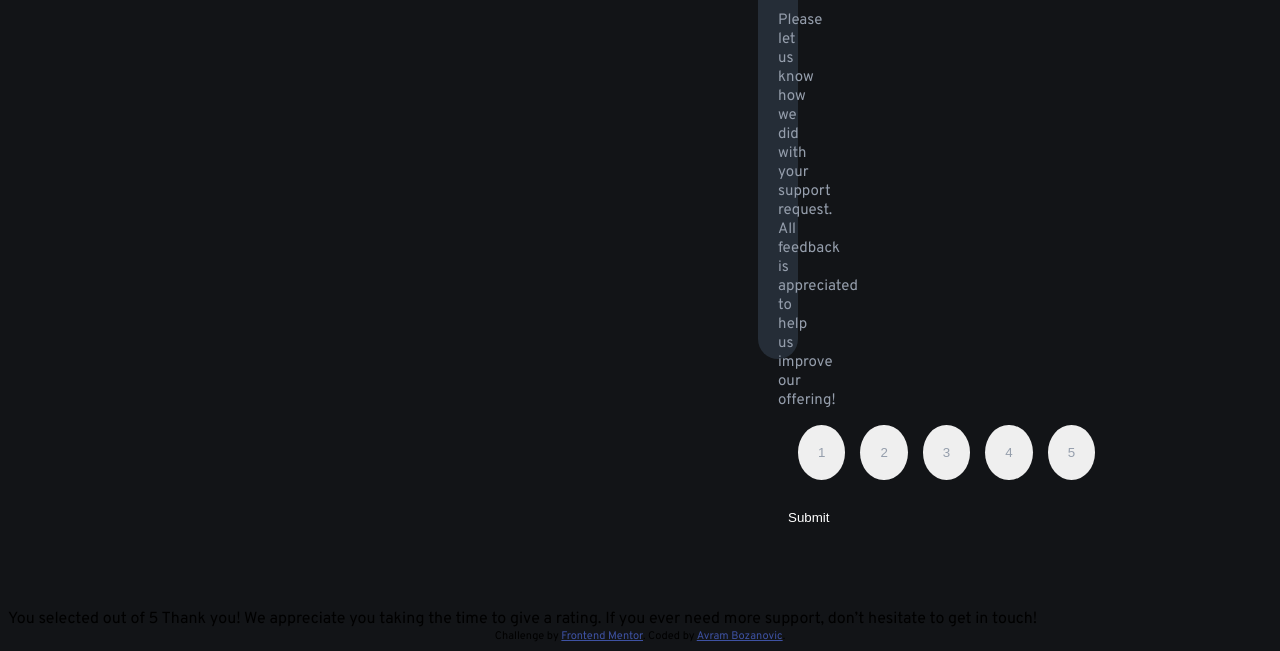
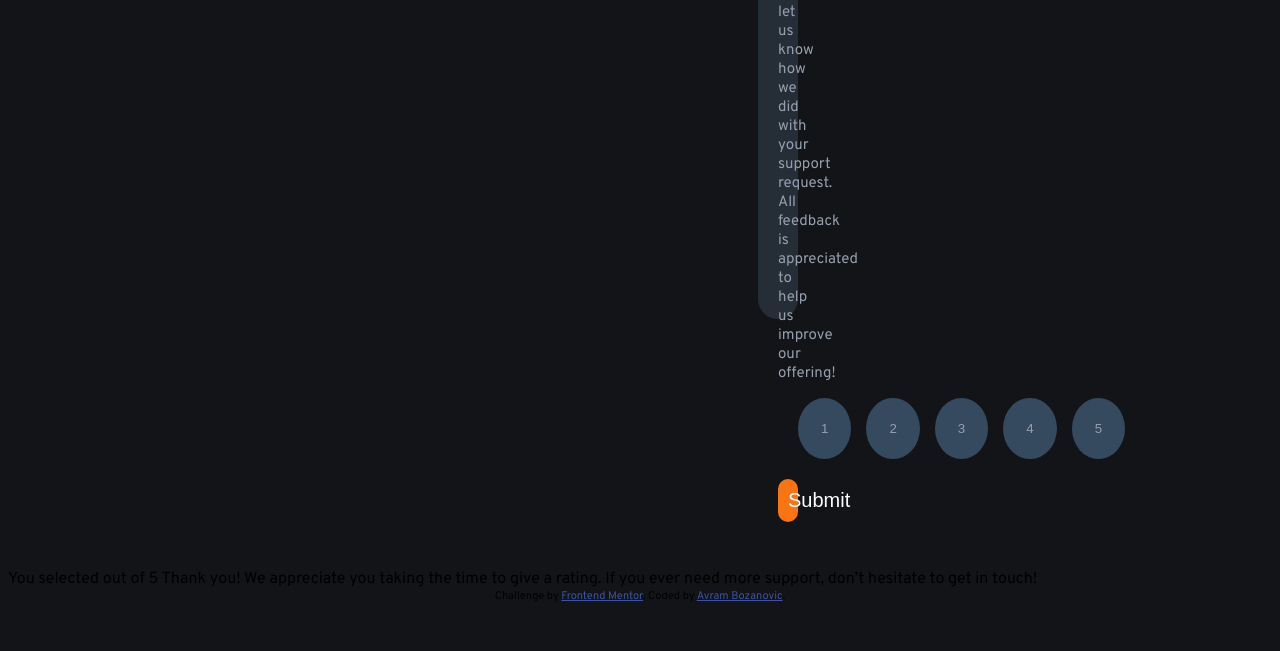
Before and after one commit to avrambozanovic/Interactive-rating-component, a plain HTML site: page index.html in a window 1280 px wide. Shown: the part 281-932 px from the top of the page. After the commit the page ends 892 px from the top, so only its background shows below. Drawn offline with Linux system fonts and the light colour scheme.

Commit message:
Dorada projekta

```diff
--- a/index.html
+++ b/index.html
@@ -3,9 +3,8 @@
 <head>
   <meta charset="UTF-8">
   <meta name="viewport" content="width=device-width, initial-scale=1.0"> <!-- displays site properly based on user's device -->
-
+  <link rel="stylesheet" href="style.css">
   <link rel="icon" type="image/png" sizes="32x32" href="./images/favicon-32x32.png">
-  <link rel="stylesheet" href="style.css">
 
   <title>Frontend Mentor | Interactive rating component</title>
 
--- a/style.css
+++ b/style.css
@@ -19,7 +19,8 @@ body{
     flex-flow: column;
     text-align: left;
     margin:250px 750px;
-    padding: 20px;
+    padding-left: 20px;
+    padding-right: 20px;
     background-color: hsl(213, 19%, 18%);
     border-radius: 30px;
     height: 350px;
@@ -27,6 +28,7 @@ body{
 
 .marks{
     display: flex;
+    width: 100%;
 }
 
 h1{
@@ -39,12 +41,13 @@ p{
 }
 
 #submit{
-    background-color: var(--Orange);
+    background-color: hsl(25, 97%, 53%);
     border-radius: 20px;
     color:hsl(0, 0%, 100%);
     border: none;
     padding: 10px;
     margin-top: 20px;
+    font-size: 20px;
 }
 
 #first{
@@ -53,33 +56,43 @@ p{
     border-radius: 50%;
     border: none;
     color: hsl(217, 12%, 63%);
-    padding: 20px;
-    background-color: var(-- Medium Grey: hsl(216, 12%, 54%))
+    padding: 23px;
+    background-color: hsl(212, 29%, 29%);
 }
 #second{
     margin-right: 15px;
     border-radius: 50%;
     border: none;
     color: hsl(217, 12%, 63%);
-    padding: 20px;
+    padding: 23px;
+    background-color: hsl(212, 29%, 29%);;
 }
 #third{
     margin-right: 15px;
     border-radius: 50%;
     border: none;
     color: hsl(217, 12%, 63%);
-    padding: 20px;
+    padding: 23px;
+    background-color:hsl(212, 29%, 29%); ;
 }
 #forth{
     margin-right: 15px;
     border-radius: 50%;
     border: none;
     color: hsl(217, 12%, 63%);
-    padding: 20px;
+    padding: 23px;
+    background-color: hsl(212, 29%, 29%);;
 }
 #fifth{
     border-radius: 50%;
     color: hsl(217, 12%, 63%);
-    padding: 20px;
+    padding: 23px;
     border: none;
+    background-color: hsl(212, 29%, 29%);
 }
+
+#submit:hover{
+    cursor: pointer;
+    background-color: hsl(0, 0%, 100%);
+    color:hsl(25, 97%, 53%);
+}
```
